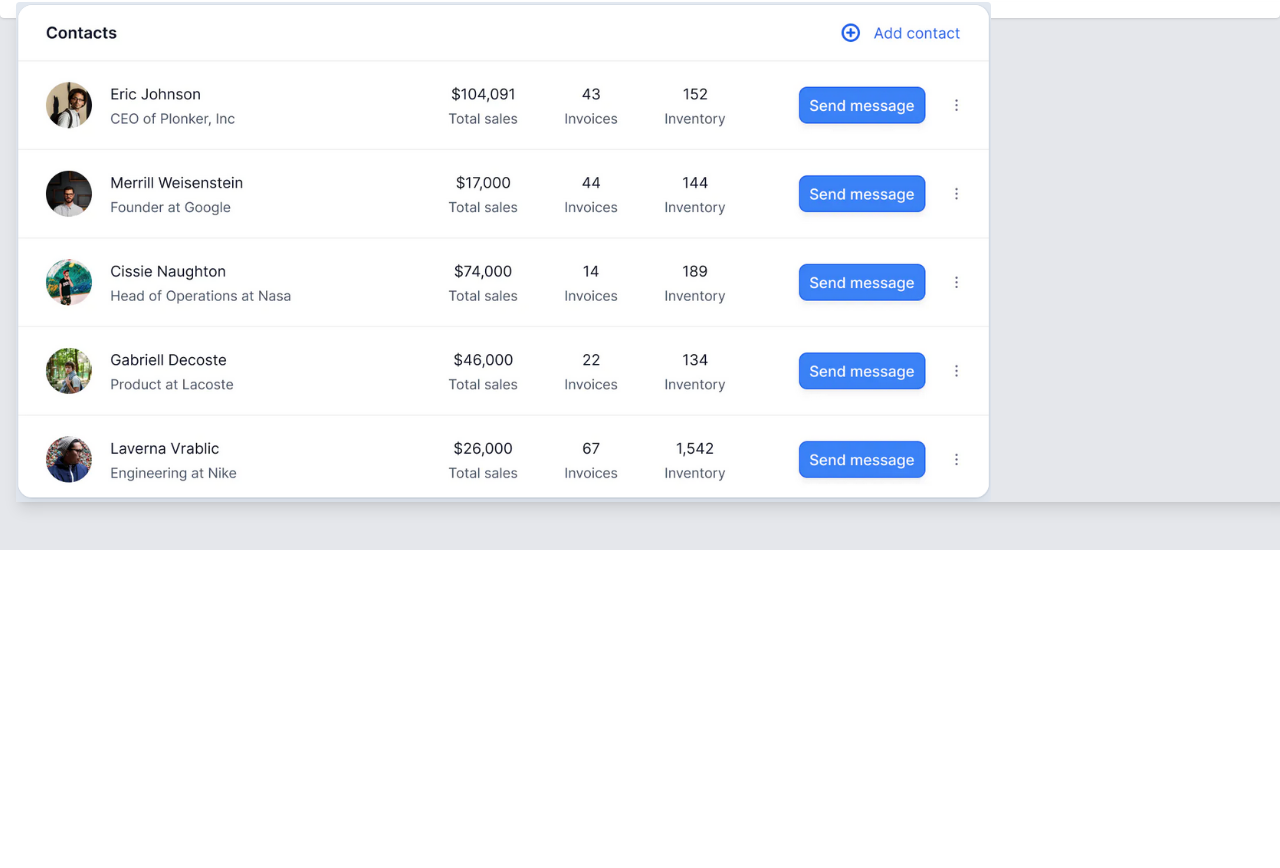
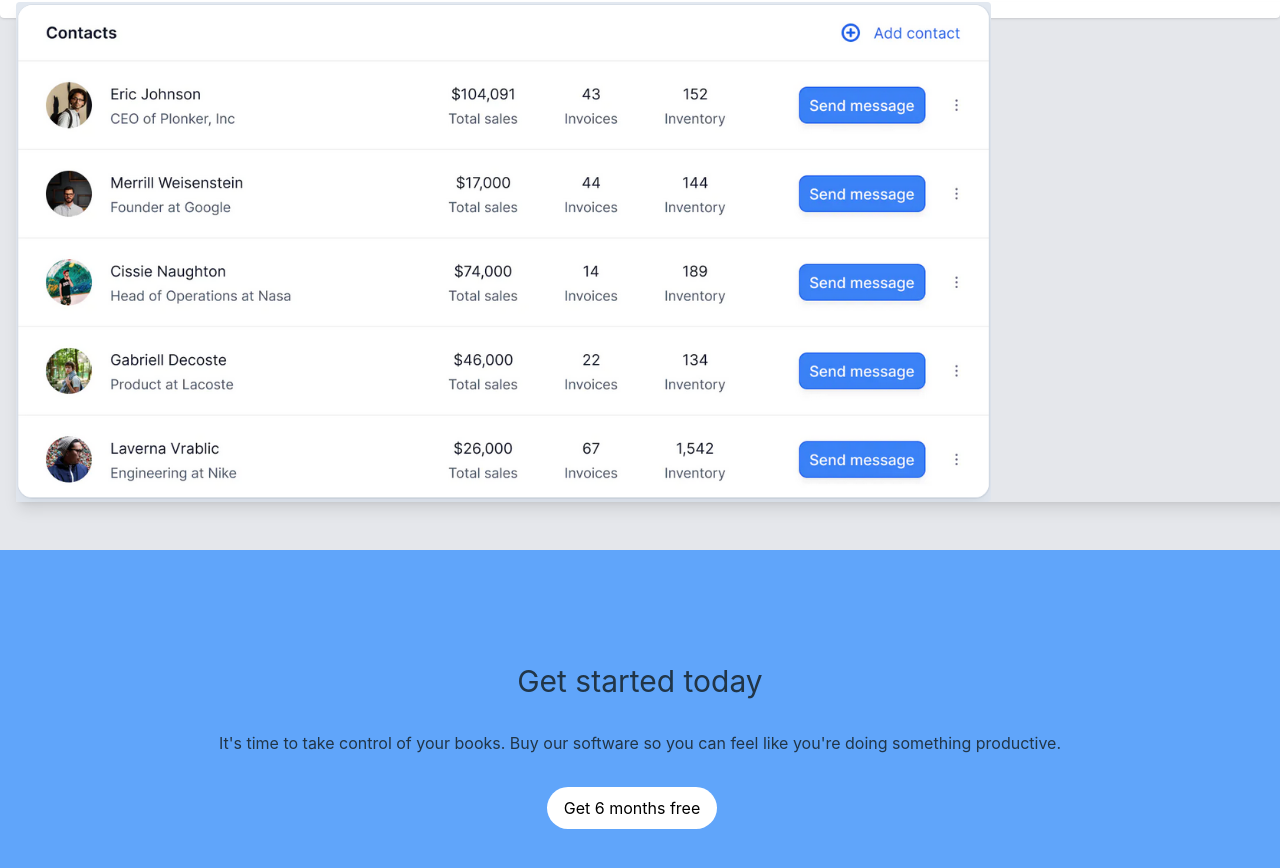
Before and after one commit to gerardojgarcia/tax_buddy, a Vue app: page / in a window 1280 px wide. Shown: the part 4020-4888 px from the top of the page. Before the commit the page ends 4570 px from the top, so only its background shows below. Built offline with nearby package versions, Linux system fonts and the light colour scheme.

Commit message:
macbook updates

```diff
--- a/src/App.vue
+++ b/src/App.vue
@@ -7,6 +7,7 @@ import Trusted from './components/Trusted.vue'
 import TrustedCard from './components/TrustedCard.vue'
 import Features from './components/Features.vue'
 import Simplify from './components/Simplify.vue';
+import CallToAction from './components/CallToAction.vue';
 
 export default {
   components: {
@@ -17,7 +18,8 @@ export default {
     Trusted,
     TrustedCard,
     Features,
-    Simplify
+    Simplify,
+    CallToAction
 },
 
 
@@ -105,6 +107,7 @@ export default {
     <Trusted :partners="partners"/>
     <Features/>
   <Simplify/>
+  <CallToAction/>
 
 
   </div>
--- a/src/components/CallToAction.vue
+++ b/src/components/CallToAction.vue
@@ -0,0 +1,25 @@
+<script>
+export default {
+    name: 'CallToAction',
+
+}
+</script>
+<template>
+
+<div class="bg-blue-400 pt-8  flex flex-col justify-center h-96">
+    <div class="flex flex-col items-center ">
+        <div class="mx-4 ">
+            <h5 class="text-3xl py-2 pb-8">Get started today</h5>
+            <p>It's time to take control of your books. Buy our software so you can feel like you're doing something productive. </p>
+        </div>
+
+        <div class="my-8">
+
+        <button class="btn bg-white py-2 px-4 mr-4 text-black rounded-full hover:shadow ">Get 6 months free</button>
+
+        </div>
+    </div>
+</div>
+
+
+</template>
```
